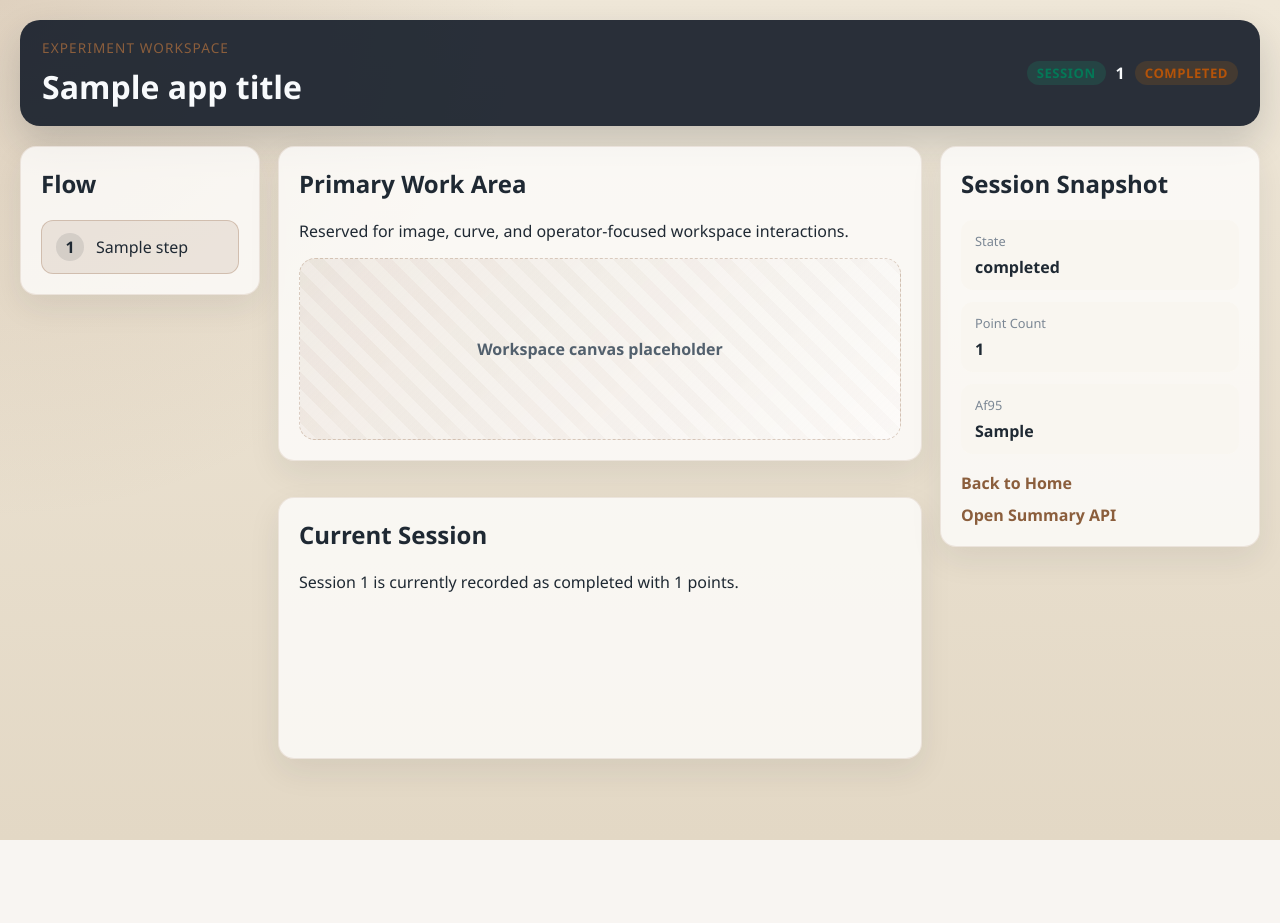
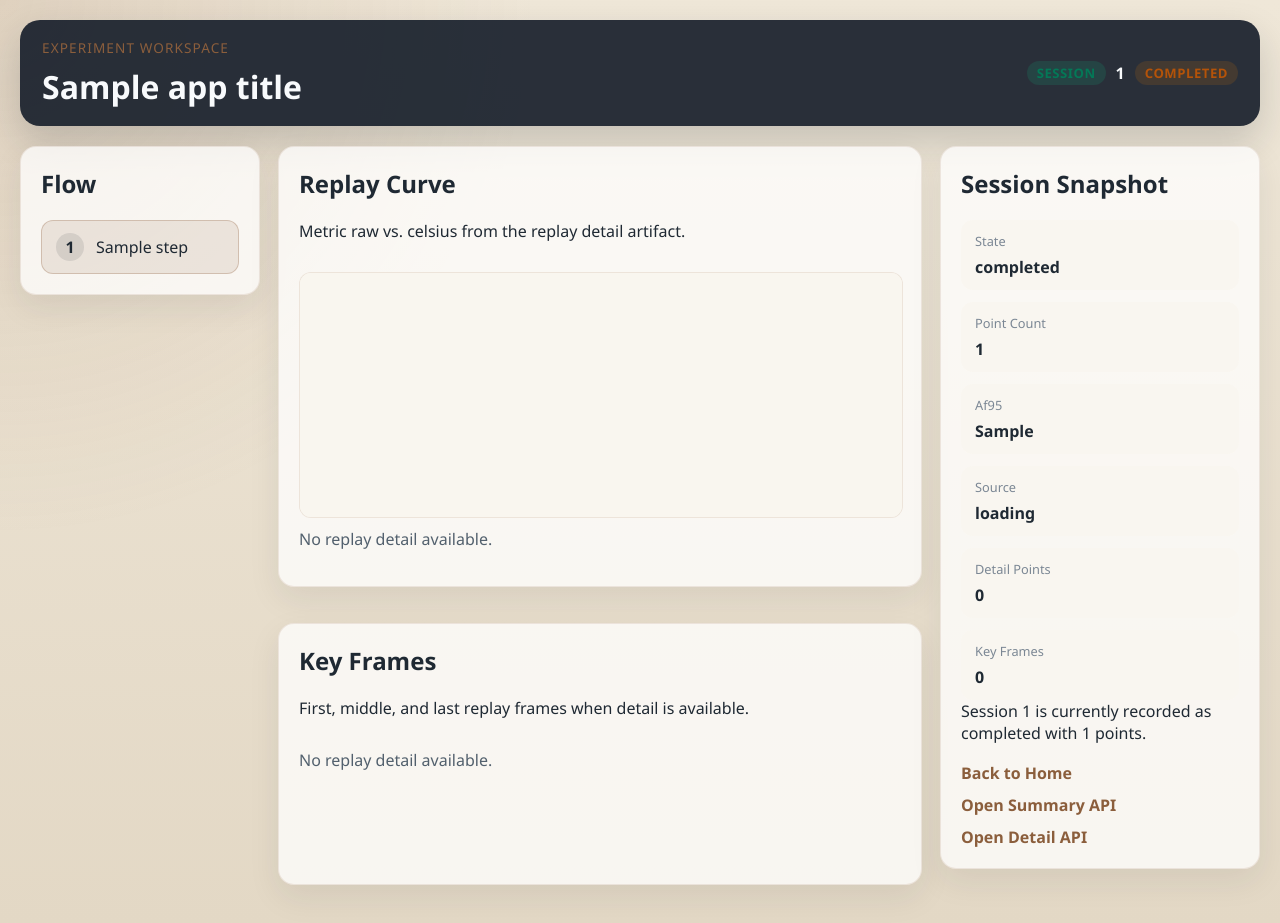
Before and after one commit to lulf87/yyt1771_starter, a FastAPI app: template src/webapp/templates/workspace.html in a window 1280 px wide. Before the commit the page ends 840 px from the top, so only its background shows below. Run offline with FastAPI, Linux system fonts and the light colour scheme; the template is opened without the code that fills it: most values are stand-ins (such as "Sample title", 1, 10 or a date in 2020); some libraries are stand-ins or nearby versions.

Commit message:
Connect workspace to replay detail

```diff
--- a/src/webapp/static/app.css
+++ b/src/webapp/static/app.css
@@ -324,6 +324,14 @@ pre {
   min-height: 220px;
 }
 
+.workspace-section-head {
+  display: flex;
+  justify-content: space-between;
+  align-items: flex-start;
+  gap: 16px;
+  margin-bottom: 14px;
+}
+
 .workspace-placeholder {
   min-height: 180px;
   border-radius: 16px;
@@ -348,6 +356,41 @@ pre {
   margin-top: 18px;
   display: grid;
   gap: 10px;
+}
+
+.workspace-curve-svg {
+  margin-bottom: 10px;
+}
+
+#workspace-curve-line {
+  stroke: #ffb454;
+  stroke-width: 4;
+  stroke-linecap: round;
+  stroke-linejoin: round;
+}
+
+.workspace-af95-line {
+  stroke: rgba(207, 17, 36, 0.9);
+  stroke-width: 2;
+  stroke-dasharray: 8 6;
+}
+
+.workspace-curve-point {
+  fill: #18202c;
+  stroke: #f8fafc;
+  stroke-width: 2;
+  cursor: pointer;
+}
+
+.workspace-curve-point--active {
+  fill: #cf1124;
+  stroke: #fff7ed;
+  stroke-width: 3;
+}
+
+.workspace-keyframe-card--active {
+  border-color: rgba(207, 17, 36, 0.6);
+  box-shadow: 0 0 0 2px rgba(207, 17, 36, 0.12);
 }
 
 @media (max-width: 640px) {
--- a/src/webapp/static/app.js
+++ b/src/webapp/static/app.js
@@ -14,9 +14,31 @@ const detailCurveNode = document.getElementById("detail-curve-line");
 const detailKeyFramesNode = document.getElementById("detail-key-frames");
 const sessionWorkspaceLinkNode = document.getElementById("session-workspace-link");
 const workspaceShellNode = document.getElementById("workspace-shell");
+const workspaceSessionIdNode = document.getElementById("workspace-session-id");
+const workspaceSessionStateNode = document.getElementById("workspace-session-state");
+const workspaceSideStateNode = document.getElementById("workspace-side-state");
+const workspaceAf95Node = document.getElementById("workspace-af95");
+const workspacePointCountNode = document.getElementById("workspace-point-count");
+const workspaceSourceNode = document.getElementById("workspace-source");
+const workspaceDetailPointCountNode = document.getElementById("workspace-detail-point-count");
+const workspaceKeyframeCountNode = document.getElementById("workspace-keyframe-count");
+const workspaceCurveNode = document.getElementById("workspace-curve-line");
+const workspaceCurvePointsNode = document.getElementById("workspace-curve-points");
+const workspaceCurveEmptyNode = document.getElementById("workspace-curve-empty");
+const workspaceAf95LineNode = document.getElementById("workspace-af95-line");
+const workspaceKeyframesNode = document.getElementById("workspace-keyframes");
 
 function workspaceUrl(sessionId) {
   return `/workspace/${encodeURIComponent(sessionId)}`;
+}
+
+function escapeHtml(value) {
+  return String(value)
+    .replaceAll("&", "&amp;")
+    .replaceAll("<", "&lt;")
+    .replaceAll(">", "&gt;")
+    .replaceAll('"', "&quot;")
+    .replaceAll("'", "&#39;");
 }
 
 function renderSessionResult(payload) {
@@ -190,6 +212,168 @@ function drawFrameImage(canvas, image, featurePoint) {
   }
 }
 
+function renderWorkspaceSummary(summary) {
+  if (!summary) {
+    return;
+  }
+  if (workspaceSessionIdNode) {
+    workspaceSessionIdNode.textContent = summary.session_id;
+  }
+  if (workspaceSessionStateNode) {
+    workspaceSessionStateNode.textContent = summary.state;
+    workspaceSessionStateNode.className = `status-pill status-${summary.state === "completed" ? "ok" : "warn"}`;
+  }
+  if (workspaceSideStateNode) {
+    workspaceSideStateNode.textContent = summary.state;
+  }
+  if (workspacePointCountNode) {
+    workspacePointCountNode.textContent = String(summary.point_count);
+  }
+  if (workspaceAf95Node) {
+    workspaceAf95Node.textContent = summary.af95 === null ? "n/a" : String(summary.af95);
+  }
+  const summaryCopyNode = document.getElementById("workspace-summary-copy");
+  if (summaryCopyNode) {
+    summaryCopyNode.textContent =
+      `Session ${summary.session_id} is currently recorded as ${summary.state} with ${summary.point_count} points.`;
+  }
+}
+
+function renderWorkspaceCurve(detail) {
+  if (!workspaceCurveNode || !workspaceCurvePointsNode || !workspaceCurveEmptyNode || !workspaceAf95LineNode) {
+    return;
+  }
+
+  const points = detail.points || [];
+  if (!points.length) {
+    workspaceCurveNode.setAttribute("points", "");
+    workspaceCurvePointsNode.innerHTML = "";
+    workspaceAf95LineNode.setAttribute("x1", "0");
+    workspaceAf95LineNode.setAttribute("x2", "0");
+    workspaceAf95LineNode.setAttribute("y1", "0");
+    workspaceAf95LineNode.setAttribute("y2", "0");
+    workspaceCurveEmptyNode.textContent = "No replay detail available.";
+    workspaceCurveEmptyNode.hidden = false;
+    return;
+  }
+
+  const width = 640;
+  const height = 260;
+  const padding = 28;
+  const xValues = points.map((point) => point.celsius);
+  const yValues = points.map((point) => point.metric_raw);
+  const minX = Math.min(...xValues);
+  const maxX = Math.max(...xValues);
+  const minY = Math.min(...yValues);
+  const maxY = Math.max(...yValues);
+  const xSpan = Math.max(maxX - minX, 1);
+  const ySpan = Math.max(maxY - minY, 1);
+
+  const scaledPoints = points.map((point, index) => {
+    const x = padding + ((point.celsius - minX) / xSpan) * (width - padding * 2);
+    const y = height - padding - ((point.metric_raw - minY) / ySpan) * (height - padding * 2);
+    return { ...point, x, y, index };
+  });
+
+  workspaceCurveNode.setAttribute(
+    "points",
+    scaledPoints.map((point) => `${point.x},${point.y}`).join(" "),
+  );
+  workspaceCurvePointsNode.innerHTML = scaledPoints
+    .map(
+      (point) =>
+        `<circle class="workspace-curve-point" data-point-index="${point.index}" cx="${point.x}" cy="${point.y}" r="6"></circle>`,
+    )
+    .join("");
+
+  if (detail.af95 === null) {
+    workspaceAf95LineNode.setAttribute("x1", "0");
+    workspaceAf95LineNode.setAttribute("x2", "0");
+    workspaceAf95LineNode.setAttribute("y1", "0");
+    workspaceAf95LineNode.setAttribute("y2", "0");
+  } else {
+    const af95X = padding + ((detail.af95 - minX) / xSpan) * (width - padding * 2);
+    workspaceAf95LineNode.setAttribute("x1", String(af95X));
+    workspaceAf95LineNode.setAttribute("x2", String(af95X));
+    workspaceAf95LineNode.setAttribute("y1", String(padding));
+    workspaceAf95LineNode.setAttribute("y2", String(height - padding));
+  }
+
+  workspaceCurveEmptyNode.hidden = true;
+}
+
+function setActiveWorkspacePoint(index) {
+  if (!workspaceCurvePointsNode || !workspaceKeyframesNode) {
+    return;
+  }
+  workspaceCurvePointsNode.querySelectorAll(".workspace-curve-point").forEach((node) => {
+    node.classList.toggle("workspace-curve-point--active", node.dataset.pointIndex === String(index));
+  });
+  workspaceKeyframesNode.querySelectorAll(".key-frame-card").forEach((node) => {
+    node.classList.toggle("workspace-keyframe-card--active", node.dataset.pointIndex === String(index));
+  });
+}
+
+function renderWorkspaceKeyframes(detail) {
+  if (!workspaceKeyframesNode) {
+    return;
+  }
+  const keyFrames = detail.key_frames || [];
+  if (!keyFrames.length) {
+    workspaceKeyframesNode.innerHTML = '<p class="session-item--empty">No replay detail available.</p>';
+    return;
+  }
+
+  const pointIndexByTimestamp = new Map((detail.points || []).map((point, index) => [point.timestamp_ms, index]));
+  workspaceKeyframesNode.innerHTML = keyFrames
+    .map((frame, index) => {
+      const pointIndex = pointIndexByTimestamp.get(frame.timestamp_ms) ?? index;
+      return `
+        <article class="key-frame-card" data-point-index="${pointIndex}" data-testid="workspace-keyframe-card">
+          <h3>${escapeHtml(frame.label)}</h3>
+          <canvas id="workspace-keyframe-canvas-${index}" class="key-frame-canvas"></canvas>
+          <p>timestamp=${frame.timestamp_ms}</p>
+          <p>metric_raw=${frame.metric_raw === null ? "n/a" : frame.metric_raw}</p>
+          <p>feature_point=${frame.feature_point_px === null ? "n/a" : frame.feature_point_px.join(", ")}</p>
+        </article>
+      `;
+    })
+    .join("");
+
+  keyFrames.forEach((frame, index) => {
+    const canvas = document.getElementById(`workspace-keyframe-canvas-${index}`);
+    if (canvas) {
+      drawFrameImage(canvas, frame.image, frame.feature_point_px);
+    }
+  });
+
+  workspaceKeyframesNode.querySelectorAll(".key-frame-card").forEach((node) => {
+    node.addEventListener("click", () => {
+      const pointIndex = Number(node.dataset.pointIndex || "0");
+      setActiveWorkspacePoint(pointIndex);
+    });
+  });
+
+  setActiveWorkspacePoint(Number(workspaceKeyframesNode.querySelector(".key-frame-card")?.dataset.pointIndex || "0"));
+}
+
+function renderWorkspaceDetail(detail) {
+  if (workspaceSourceNode) {
+    workspaceSourceNode.textContent = detail.source || "n/a";
+  }
+  if (workspaceDetailPointCountNode) {
+    workspaceDetailPointCountNode.textContent = String((detail.points || []).length);
+  }
+  if (workspaceKeyframeCountNode) {
+    workspaceKeyframeCountNode.textContent = String((detail.key_frames || []).length);
+  }
+  if (workspaceAf95Node) {
+    workspaceAf95Node.textContent = detail.af95 === null ? "n/a" : String(detail.af95);
+  }
+  renderWorkspaceCurve(detail);
+  renderWorkspaceKeyframes(detail);
+}
+
 function renderReplayDetail(detail) {
   if (!detailAf95Node || !detailPointCountNode) {
     return;
@@ -275,20 +459,28 @@ async function bootstrapWorkspace() {
     return;
   }
 
-  const summaryResponse = await fetch(`/api/session/${sessionId}`);
-  if (!summaryResponse.ok) {
+  const [summaryResponse, detailResponse] = await Promise.allSettled([
+    fetch(`/api/session/${sessionId}`),
+    fetch(`/api/session/${sessionId}/detail`),
+  ]);
+
+  if (summaryResponse.status !== "fulfilled" || !summaryResponse.value.ok) {
     return;
   }
-  const summary = await summaryResponse.json();
-  const summaryCopyNode = document.getElementById("workspace-summary-copy");
-  const summaryStateNode = document.getElementById("workspace-summary-state");
-  if (summaryCopyNode) {
-    summaryCopyNode.textContent =
-      `Session ${summary.session_id} is currently recorded as ${summary.state} with ${summary.point_count} points.`;
-  }
-  if (summaryStateNode) {
-    summaryStateNode.textContent = summary.state;
-    summaryStateNode.className = `status-pill status-${summary.state === "completed" ? "ok" : "warn"}`;
+
+  const summary = await summaryResponse.value.json();
+  renderWorkspaceSummary(summary);
+
+  if (detailResponse.status === "fulfilled" && detailResponse.value.ok) {
+    const detail = await detailResponse.value.json();
+    renderWorkspaceDetail(detail);
+  } else {
+    renderWorkspaceDetail({
+      source: "n/a",
+      af95: summary.af95,
+      points: [],
+      key_frames: [],
+    });
   }
 }
 
--- a/src/webapp/templates/workspace.html
+++ b/src/webapp/templates/workspace.html
@@ -16,7 +16,7 @@
         <div class="workspace-topbar-meta">
           <span class="status-pill status-ok">session</span>
           <strong id="workspace-session-id">{{ session_id }}</strong>
-          <span id="workspace-summary-state" class="status-pill status-warn">{{ summary.state }}</span>
+          <span id="workspace-session-state" class="status-pill status-warn">{{ summary.state }}</span>
         </div>
       </header>
 
@@ -35,15 +35,32 @@
 
         <section id="workspace-main" class="workspace-main" data-testid="workspace-main">
           <article class="panel workspace-card">
-            <h2>Primary Work Area</h2>
-            <p>Reserved for image, curve, and operator-focused workspace interactions.</p>
-            <div class="workspace-placeholder">Workspace canvas placeholder</div>
+            <div class="workspace-section-head">
+              <div>
+                <h2>Replay Curve</h2>
+                <p>Metric raw vs. celsius from the replay detail artifact.</p>
+              </div>
+            </div>
+            <svg id="workspace-curve" data-testid="workspace-curve" viewBox="0 0 640 260" class="curve-svg workspace-curve-svg" role="img" aria-label="Workspace replay curve">
+              <rect x="0" y="0" width="640" height="260" class="curve-bg"></rect>
+              <line id="workspace-af95-line" x1="0" y1="0" x2="0" y2="0" class="workspace-af95-line"></line>
+              <polyline id="workspace-curve-line" fill="none" points=""></polyline>
+              <g id="workspace-curve-points"></g>
+            </svg>
+            <p id="workspace-curve-empty" data-testid="workspace-curve-empty" class="session-item--empty">
+              No replay detail available.
+            </p>
           </article>
           <article class="panel workspace-card">
-            <h2>Current Session</h2>
-            <p id="workspace-summary-copy">
-              Session {{ session_id }} is currently recorded as {{ summary.state }} with {{ summary.point_count }} points.
-            </p>
+            <div class="workspace-section-head">
+              <div>
+                <h2>Key Frames</h2>
+                <p>First, middle, and last replay frames when detail is available.</p>
+              </div>
+            </div>
+            <div id="workspace-keyframes" class="key-frame-grid" data-testid="workspace-keyframes">
+              <p class="session-item--empty">No replay detail available.</p>
+            </div>
           </article>
         </section>
 
@@ -52,20 +69,36 @@
           <dl class="facts">
             <div>
               <dt>State</dt>
-              <dd>{{ summary.state }}</dd>
+              <dd id="workspace-side-state">{{ summary.state }}</dd>
             </div>
             <div>
               <dt>Point Count</dt>
-              <dd>{{ summary.point_count }}</dd>
+              <dd id="workspace-point-count">{{ summary.point_count }}</dd>
             </div>
             <div>
               <dt>Af95</dt>
-              <dd>{{ summary.af95 if summary.af95 is not none else "n/a" }}</dd>
+              <dd id="workspace-af95">{{ summary.af95 if summary.af95 is not none else "n/a" }}</dd>
+            </div>
+            <div>
+              <dt>Source</dt>
+              <dd id="workspace-source">loading</dd>
+            </div>
+            <div>
+              <dt>Detail Points</dt>
+              <dd id="workspace-detail-point-count">0</dd>
+            </div>
+            <div>
+              <dt>Key Frames</dt>
+              <dd id="workspace-keyframe-count">0</dd>
             </div>
           </dl>
+          <p id="workspace-summary-copy">
+            Session {{ session_id }} is currently recorded as {{ summary.state }} with {{ summary.point_count }} points.
+          </p>
           <div class="workspace-links">
             <a class="workspace-link" href="/">Back to Home</a>
             <a class="workspace-link" href="/api/session/{{ session_id }}">Open Summary API</a>
+            <a class="workspace-link" id="workspace-detail-link" href="/api/session/{{ session_id }}/detail">Open Detail API</a>
           </div>
         </aside>
       </div>
```
Also changed, not shown: docs/codex_task_017_workspace_replay_detail.md (added, +217 -0 lines), docs/workspace_page_breakdown_v1.md (added, +117 -0 lines), tests/webapp/test_ui_shell.py (+1 -0 lines), tests/webapp/test_workspace_ui.py (+16 -1 lines).
